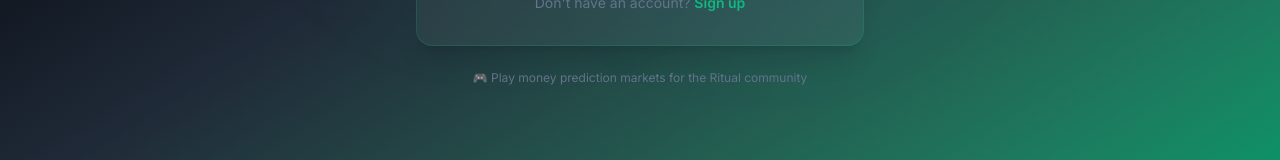
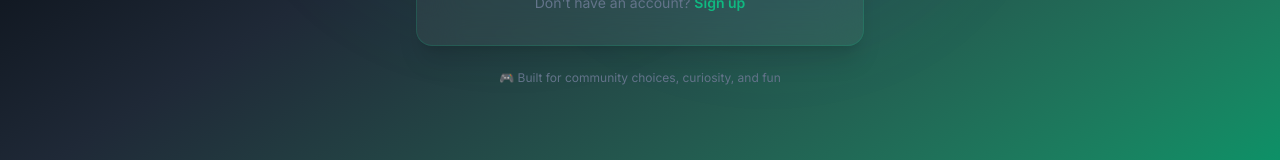
Before and after one commit to UIDickinson/ritual-pm, a Next.js app: page /login in a window 1280 px wide. Shown: the part 605-765 px from the top of the page. Built offline with nearby package versions, Linux system fonts and the light colour scheme.

Commit message:
v1 update

```diff
--- a/app/login/page.js
+++ b/app/login/page.js
@@ -142,7 +142,7 @@ export default function LoginPage() {
 
         {/* Footer Note */}
         <div className="mt-6 text-center text-xs text-slate-gray">
-          <p>🎮 Play money prediction markets for the Ritual community</p>
+          <p>🎮 Built for community choices, curiosity, and fun</p>
         </div>
       </div>
     </div>
```
